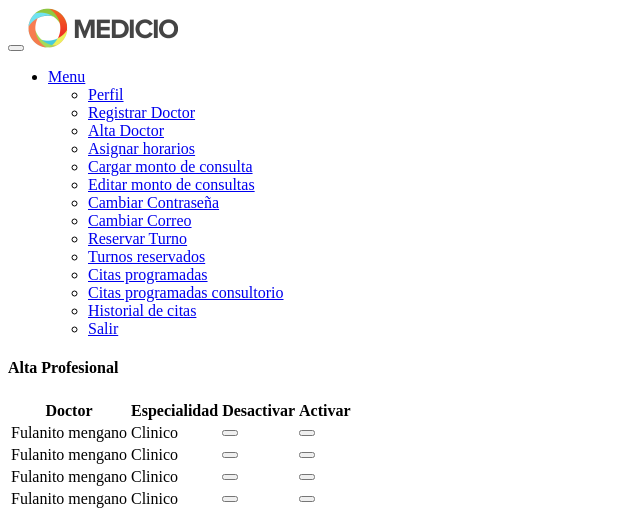
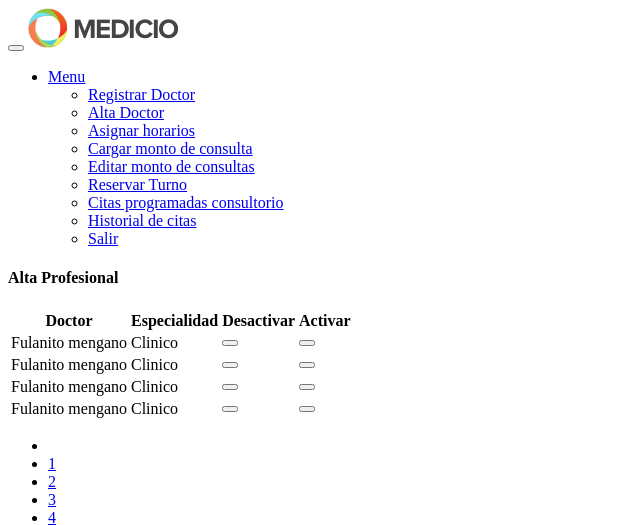
Before and after one commit to speak1ngs/Medicio-template, a PHP site: page /body-wrapper-alta-doctor.php in a window 1280 px wide. Shown: the top 525 px of the page, without its empty margins (0-640 px from the left). Run offline with PHP 8.4, Linux system fonts and the light colour scheme.

Commit message:
comentario links de navegacion

```diff
--- a/navigation-menu.php
+++ b/navigation-menu.php
@@ -1,15 +1,15 @@
 <ul class="dropdown-menu">
-	<li><a href="./profile.php">Perfil</a></li>
+	<!-- <li><a href="./profile.php">Perfil</a></li> -->
 	<li><a href="./registro-doctor.php">Registrar Doctor</a></li>
 	<li><a href="./alta-doctor.php">Alta Doctor</a></li>
 	<li><a href="./calendario-doctor.php">Asignar horarios</a></li>
 	<li><a href="./importe-consulta.php">Cargar monto de consulta</a></li>
 	<li><a href="./editar-importe-consulta.php">Editar monto de consultas</a></li>
-	<li><a href="./changePass.php">Cambiar Contraseña</a></li>
-	<li><a href="./changeEmail.php">Cambiar Correo</a></li>
+	<!-- <li><a href="./changePass.php">Cambiar Contraseña</a></li>
+	<li><a href="./changeEmail.php">Cambiar Correo</a></li> -->
 	<li><a href="./reservar.php">Reservar Turno</a></li>
-	<li><a href="./reservas.php">Turnos reservados</a></li>
-	<li><a href="./reservas-doctor-agenda.php">Citas programadas</a></li>
+	<!-- <li><a href="./reservas.php">Turnos reservados</a></li> -->
+	<!-- <li><a href="./reservas-doctor-agenda.php">Citas programadas</a></li> -->
 	<li><a href="./reservas-consultorio-agenda.php">Citas programadas consultorio</a></li>
 	<li><a href="./historial-citas-doctor.php">Historial de citas</a></li>
 	<li><a href="#">Salir</a></li>
```
